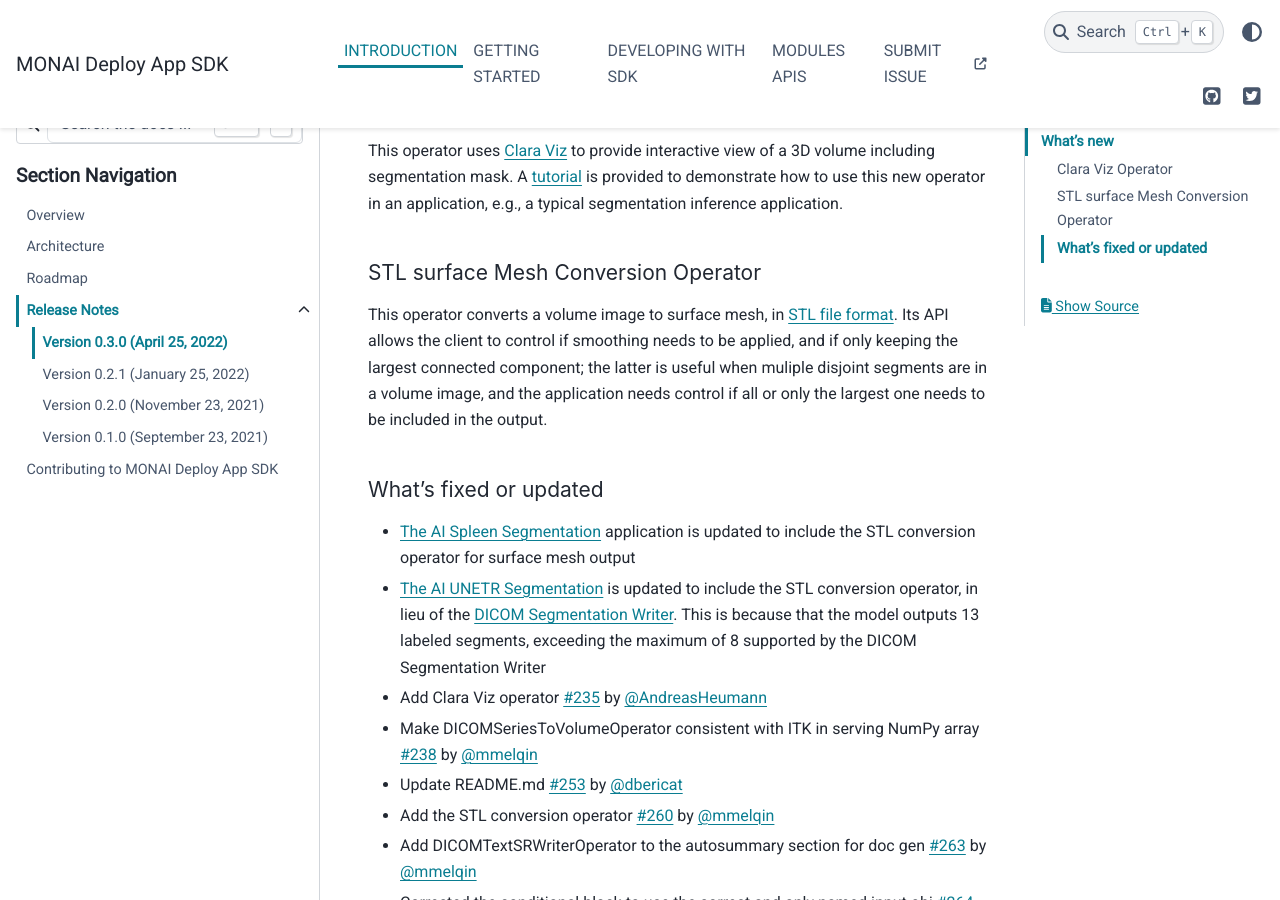
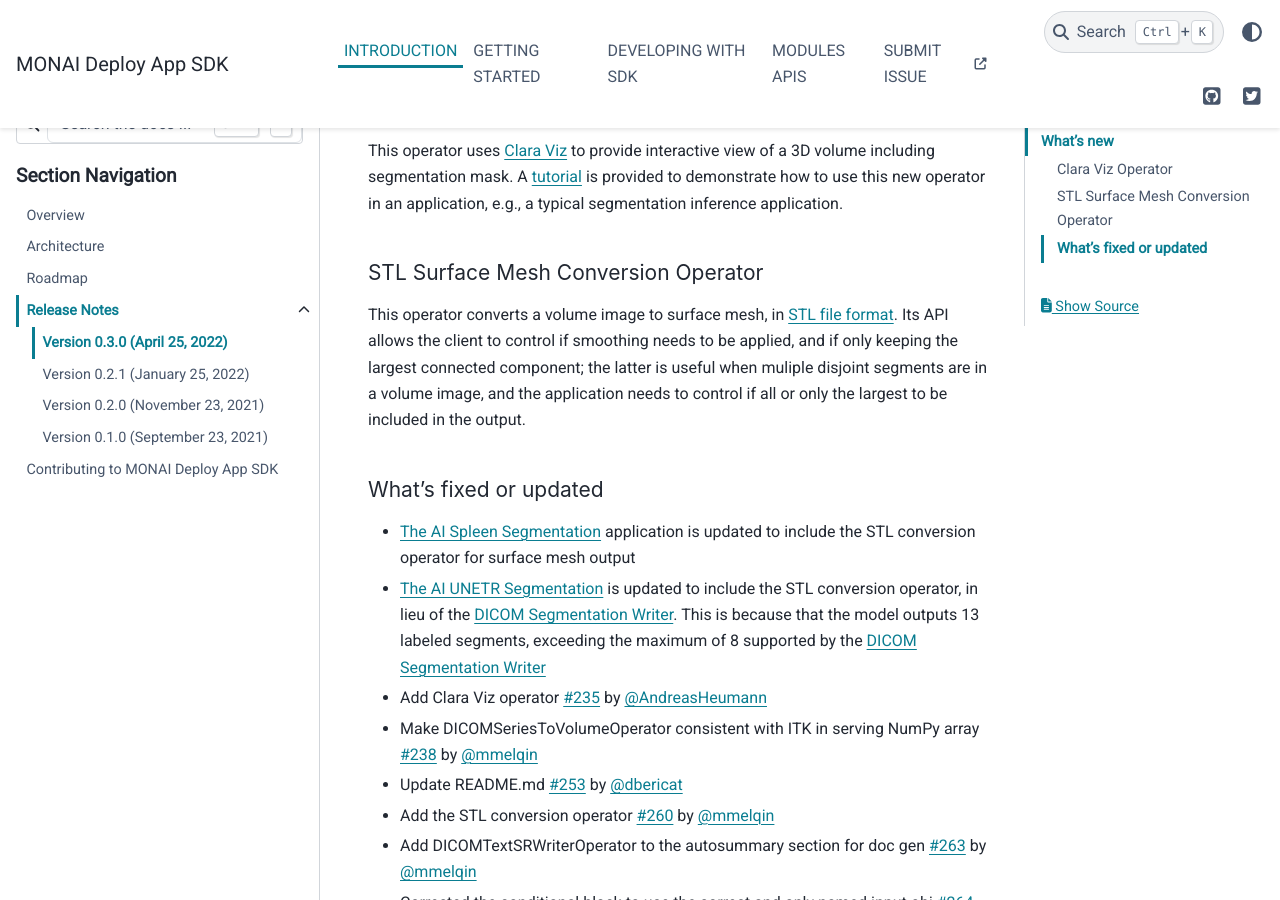
Before and after one commit to Project-MONAI/monai-deploy-app-sdk, a Sphinx documentation site: the page built from docs/source/release_notes/v0.3.0.md, in a window 1280 px wide and 900 px high, scrolled down 510 px. Built offline with Sphinx 7.4.7 and the PyData theme 0.15.4, drawn with Linux system fonts in a browser that asks for light colours; some web fonts are replaced; pages that are not in the unit, such as notebooks, are missing from menus; the version number could not be read and is left out.

Commit message:
Editorial changes
Signed-off-by: mmelqin <mingmelvinq@nvidia.com>

```diff
--- a/docs/source/release_notes/v0.3.0.md
+++ b/docs/source/release_notes/v0.3.0.md
@@ -12,12 +12,12 @@
 ### Clara Viz Operator
 This operator uses [Clara Viz](https://pypi.org/project/clara-viz/) to provide interactive view of a 3D volume including segmentation mask. A [tutorial](https://github.com/Project-MONAI/monai-deploy-app-sdk/blob/main/notebooks/tutorials/03_segmentation_viz_app.ipynb) is provided to demonstrate how to use this new operator in an application, e.g., a typical segmentation inference application.
 
-### STL surface Mesh Conversion Operator
-This operator converts a volume image to surface mesh, in [STL file format](https://en.wikipedia.org/wiki/STL_(file_format)). Its API allows the client to control if smoothing needs to be applied, and if only keeping the largest connected component; the latter is useful when muliple disjoint segments are in a volume image, and the application needs control if all or only the largest one needs to be included in the output.
+### STL Surface Mesh Conversion Operator
+This operator converts a volume image to surface mesh, in [STL file format](https://en.wikipedia.org/wiki/STL_(file_format)). Its API allows the client to control if smoothing needs to be applied, and if only keeping the largest connected component; the latter is useful when muliple disjoint segments are in a volume image, and the application needs to control if all or only the largest to be included in the output.
 
 ### What's fixed or updated
 - [The AI Spleen Segmentation](https://github.com/Project-MONAI/monai-deploy-app-sdk/tree/main/examples/apps/ai_spleen_seg_app) application is updated to include the STL conversion operator for surface mesh output
-- [The AI UNETR Segmentation](https://github.com/Project-MONAI/monai-deploy-app-sdk/blob/main/examples/apps/ai_unetr_seg_app/app.py) is updated to include the STL conversion operator, in lieu of the [DICOM Segmentation Writer](https://github.com/Project-MONAI/monai-deploy-app-sdk/blob/main/monai/deploy/operators/dicom_seg_writer_operator.py). This is because that the model outputs 13 labeled segments, exceeding the maximum of 8 supported by the DICOM Segmentation Writer
+- [The AI UNETR Segmentation](https://github.com/Project-MONAI/monai-deploy-app-sdk/blob/main/examples/apps/ai_unetr_seg_app/app.py) is updated to include the STL conversion operator, in lieu of the [DICOM Segmentation Writer](https://github.com/Project-MONAI/monai-deploy-app-sdk/blob/main/monai/deploy/operators/dicom_seg_writer_operator.py). This is because that the model outputs 13 labeled segments, exceeding the maximum of 8 supported by the [DICOM Segmentation Writer](https://github.com/Project-MONAI/monai-deploy-app-sdk/blob/main/monai/deploy/operators/dicom_seg_writer_operator.py)
 - Add Clara Viz operator [#235](https://github.com/Project-MONAI/monai-deploy-app-sdk/pull/235) by [@AndreasHeumann](https://github.com/AndreasHeumann)
 - Make DICOMSeriesToVolumeOperator consistent with ITK in serving NumPy array [#238](https://github.com/Project-MONAI/monai-deploy-app-sdk/pull/238) by [@mmelqin](https://github.com/MMelQin)
 - Update README.md [#253](https://github.com/Project-MONAI/monai-deploy-app-sdk/pull/253) by [@dbericat](https://github.com/dbericat)
```
